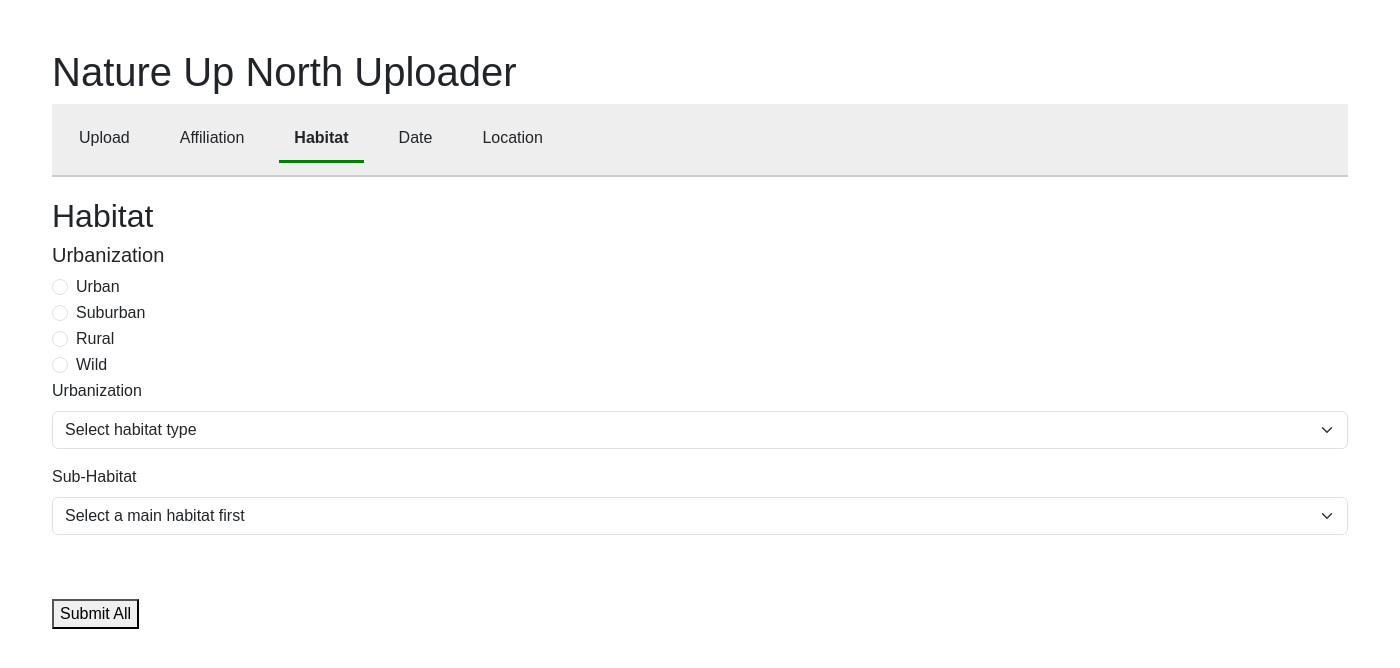
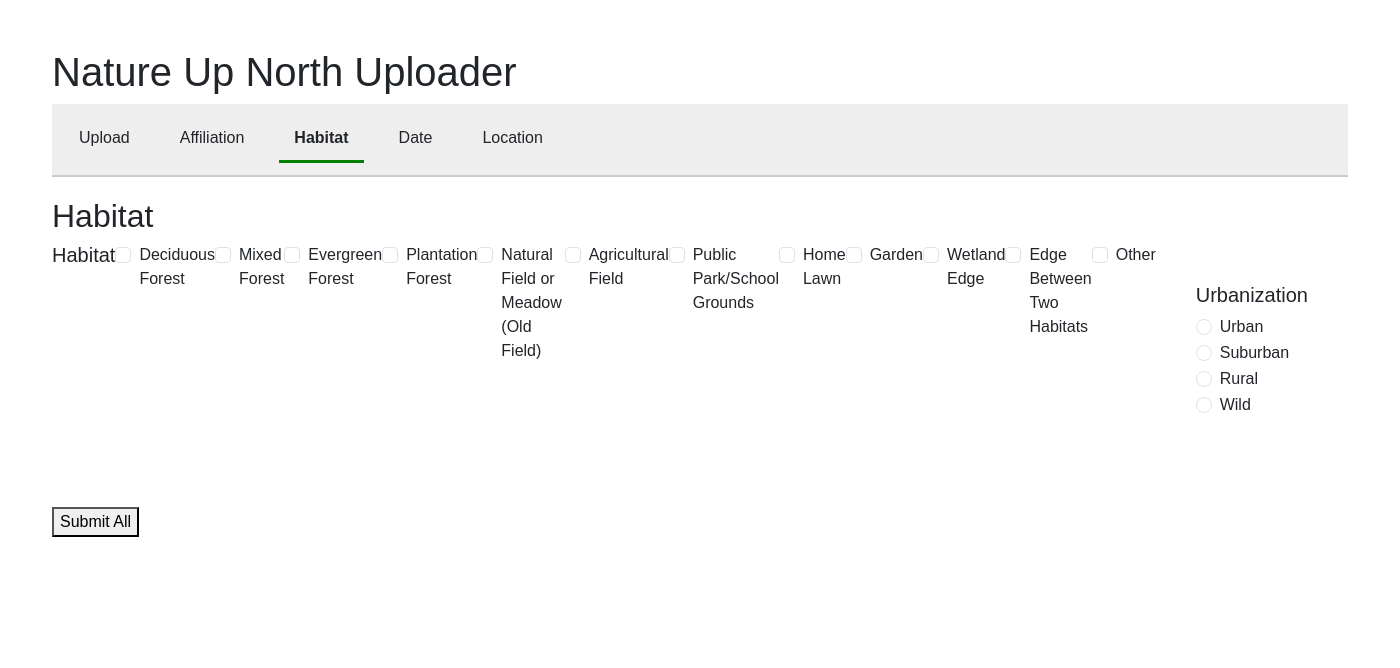
Before and after one commit to NatureUpNorth/Dorsie, a Flask app: page /index in a window 1400 px wide, after a click on "Habitat". Shown: the top 668 px of the page. Run offline with Flask 3, Linux system fonts and the light colour scheme; the visitor is signed in with stand-in values (Sample User, id 1).

Commit message:
Habitat Form Updates

```diff
--- a/uploader/templates/index.html
+++ b/uploader/templates/index.html
@@ -110,12 +110,65 @@
         <!-- Habitat Section -->
         <div id="habitat" class="section">
             <h2>Habitat</h2>
+            <div style="display: flex; justify-content: left">
+                <!-- Habitat -->
+                <form method = "POST" style="padding: 40px;">
+                    <h5> Habitat </h5>
+                     <div class="form-check">
+                        <input class="form-check-input" type="checkbox" name="habitat" value="deciduous forest">
+                        <label class="form-check-label">Deciduous Forest</label>
+                     </div>
+                    <div class="form-check">
+                        <input class="form-check-input" type="checkbox" name="habitat" value="mixed forest">
+                        <label class="form-check-label">Mixed Forest</label>
+                    </div>
+                    <div class="form-check">
+                        <input class="form-check-input" type="checkbox" name="habitat" value="evergreen forest">
+                        <label class="form-check-label">Evergreen Forest</label>
+                    </div>
+                    <div class="form-check">
+                        <input class="form-check-input" type="checkbox" name="habitat" value="plantation forest">
+                        <label class="form-check-label">Plantation Forest</label>
+                    </div>
+                    <div class="form-check">
+                        <input class="form-check-input" type="checkbox" name="habitat" value="natural field">
+                        <label class="form-check-label">Natural Field or Meadow (Old Field)</label>
+                    </div>
+                    <div class="form-check">
+                        <input class="form-check-input" type="checkbox" name="habitat" value="agricultural field">
+                        <label class="form-check-label">Agricultural Field</label>
+                    </div>
+                    <div class="form-check">
+                        <input class="form-check-input" type="checkbox" name="habitat" value="public park/school grounds">
+                        <label class="form-check-label">Public Park/School Grounds</label>
+                    </div>
+                    <div class="form-check">
+                        <input class="form-check-input" type="checkbox" name="habitat" value="home lawn">
+                        <label class="form-check-label">Home Lawn</label>
+                    </div>
+                    <div class="form-check">
+                        <input class="form-check-input" type="checkbox" name="habitat" value="garden">
+                        <label class="form-check-label">Garden</label>
+                    </div>
+                    <div class="form-check">
+                        <input class="form-check-input" type="checkbox" name="habitat" value="wetland edge">
+                        <label class="form-check-label">Wetland Edge</label>
+                    </div>
+                    <div class="form-check">
+                        <input class="form-check-input" type="checkbox" name="habitat" value="edge between two habitats">
+                        <label class="form-check-label">Edge Between Two Habitats</label>
+                    </div>
+                    <div class="form-check">
+                        <input class="form-check-input" type="checkbox" name="habitat" value="other">
+                        <label class="form-check-label">Other</label>
+                    </div>
+                </form>
 
                 <!-- Urbanization -->
                 <form method = "POST" style="padding: 40px;">
                 <h5> Urbanization </h5>
                     <div class="form-check">
-                    <input class="form-check-input" type="radio" name="urbanization" value="urban" required>
+                        <input class="form-check-input" type="radio" name="urbanization" value="urban">
                         <label class="form-check-label">Urban</label>
                     </div>
                     <div class="form-check">
@@ -131,24 +184,6 @@
                         <label class="form-check-label">Wild</label>
                     </div>
                 </form>
-
-            <div class="mb-3">
-                <label class="form-label">Urbanization </label>
-                <select class="form-select" id="mainHabitat" name="mainHabitat" required>
-                    <option value="" disabled selected>Select habitat type</option>
-                    <option value="urban">Urban</option>
-                    <option value="suburban">Suburban</option>
-                    <option value="rural">Rural</option>
-                    <option value="wild">Wild</option>
-                </select>
-            </div>
-
-            <!-- SUB-HABITAT WILL ALWAYS BE ENABLED (the 2nd dropdown list) -->
-            <div class="mb-3">
-                <label class="form-label">Sub-Habitat</label>
-                <select class="form-select" id="subHabitat" name="subHabitat" required>
-                    <option value="" disabled selected>Select a main habitat first</option>
-                </select>
             </div>
         </div>
 
```
Lines whose indentation alone changed are shown as unchanged.
